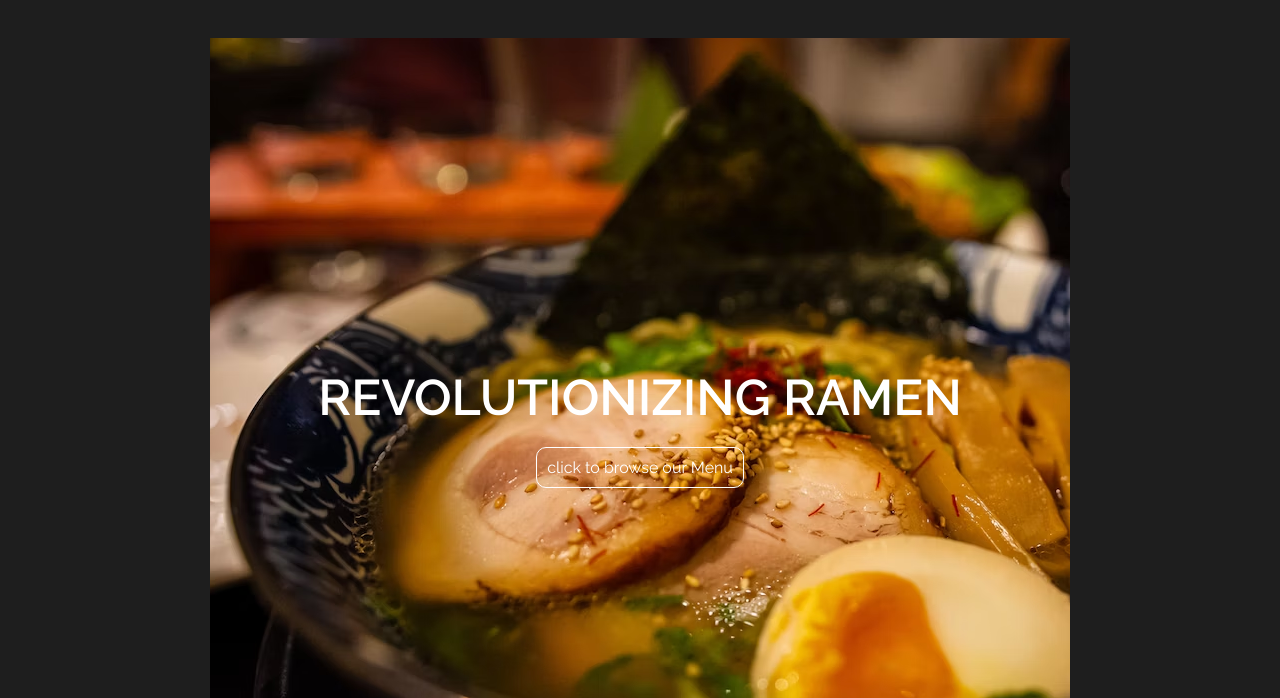
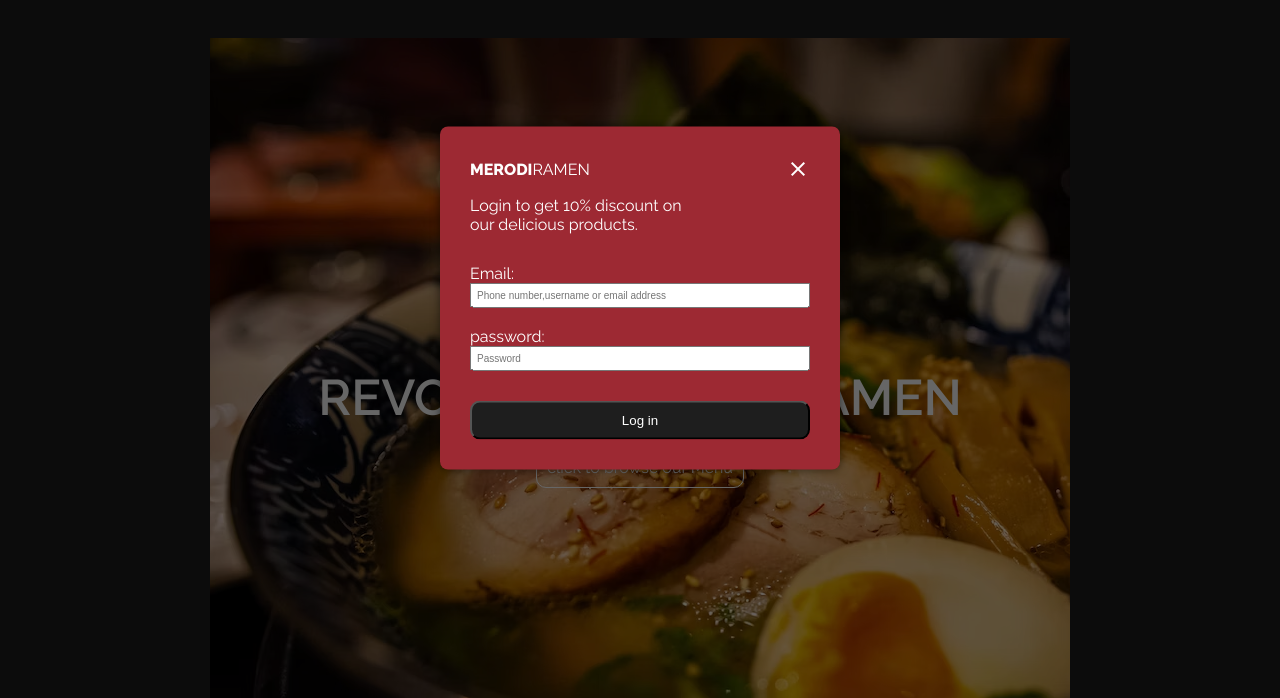
Before and after one commit to mammod2/web-assignment, a plain HTML site: page html/index.html in a window 1280 px wide. Shown: the part 102-800 px from the top of the page. Drawn offline with nearby package versions, Linux system fonts and the light colour scheme.

Commit message:
Added login pop up

```diff
--- a/css/index.css
+++ b/css/index.css
@@ -21,6 +21,73 @@ section{
         margin-inline: 20px;
         border-bottom: 2px solid #FFFFFF;
 }
+/* Your existing CSS styles */
+
+/* Style for the backdrop */
+.backdrop {
+    position: fixed;
+    top: 0;
+    left: 0;
+    width: 100%;
+    height: 100%;
+    background-color: rgba(0, 0, 0, 0.6); /* Semi-transparent black */
+    display: none;
+    z-index: 999; /* Higher z-index to overlay other elements */
+  }
+
+  /* Style for the login pop-up */
+  .login-popup {
+    position: fixed;
+    /* height: 50vh; */
+    width: 400px;
+    margin-bottom: 15px;
+    padding: 30px;
+    top: 50%;
+    left: 50%;
+    transform: translate(-50%, -50%);
+    background-color: #9D2933;
+    box-shadow: 0px 0px 10px rgba(0, 0, 0, 0.5);
+    border-radius: 8px;
+    display: none;
+    z-index: 1000; /* Higher z-index to be on top of the backdrop */
+  }
+
+  /* Style for the button to open the login pop-up */
+  .login-button {
+    cursor: pointer;
+  }
+
+  /* Style for the close button in the login pop-up */
+  .close-button {
+    cursor: pointer;
+    display: flex;
+    justify-content: space-between;
+    align-items: center;
+    margin-bottom: 15px;
+    /* z-index: 1000; */
+  }
+  form{
+    margin: 30px 0;
+  }
+  .submit{
+    margin-top: 30px;
+    width: 100%;
+    margin: auto;
+    background: #1e1e1e;
+    border-radius: 10px;
+    color: #FFFFFF;
+    padding: 10px;
+  }
+
+  input{
+    padding: 5px;
+    display: flex;
+    justify-content: space-between;
+    width: 100%;
+    font-size: x-small;
+  }
+  /* Your existing CSS styles */
+
 .heros-container{
     max-width: 940px;
     margin: auto;
--- /dev/null
+++ b/css/login.css
@@ -0,0 +1,136 @@
+html, body {
+    width: 100%;
+    height: 100%;
+    background: -webkit-linear-gradient(25deg, #FFBE0B, #FB5607, #FF006E, #8338EC, #3A86FF);
+
+    display: flex;
+    justify-content: center;
+    align-items: center;
+}
+
+* {
+    margin: 0;
+    padding: 0;
+    box-sizing: border-box;
+    border: none;
+    outline: none;
+}
+#content_container {
+    width: 30%;
+    height: 70%;
+}
+
+#form_container {
+    width: 100%;
+    height: 100%;
+
+    background-color: #370617;
+    box-shadow: 0 0 50px -20px #000;
+    border-radius: 2%;
+
+    overflow: hidden;
+}
+
+#form_header_container {
+    width: 100%;
+    height: 5%;
+
+    display: flex;
+    justify-content: center;
+    align-items: center;
+    float: left;
+
+    padding: 20px;
+    padding-bottom: 30px;
+    padding-top: 30px;
+
+    border-bottom: 1px solid transparent;
+    border-image: -webkit-linear-gradient(25deg, #FFBE0B, #FB5607, #FF006E, #8338EC, #3A86FF) 20;
+    background: #000;
+}
+
+#form_header {
+    display: inline-block;
+    font-size: 15px;
+    font-family: Bowlby One SC;
+    font-weight: 900;
+    text-transform: uppercase;
+    letter-spacing: 1px;
+
+
+    background: -webkit-linear-gradient(25deg, #FFBE0B, #FB5607, #FF006E, #8338EC, #3A86FF);
+      -webkit-background-clip: text;
+      -webkit-text-fill-color: transparent;
+}
+
+#form_content_container {
+    width: 100%;
+    height: 90%;
+
+    float: left;
+
+    display: flex;
+    justify-content: center;
+    align-items: center;
+
+    padding-top: 30px;
+}
+
+#form_content_inner_container {
+    width: 75%;
+    height: 100%;
+
+    float: left;
+
+}
+
+input {
+    width: 100%;
+    height: 40px;
+
+    padding-left: 10px;
+    margin-bottom: 20px;
+
+    background: #000;
+    font-family: Montserrat;
+    font-weight: 500;
+    color: #fff;
+    font-size: 12px;
+
+    border-bottom: 2px solid transparent;
+    border-top-left-radius: 2%;
+    border-top-right-radius: 2%;
+    border-image: -webkit-linear-gradient(25deg, #FFBE0B, #FB5607, #FF006E, #8338EC, #3A86FF) 1;
+}
+
+#button_container {
+    width: 100%;
+    height: 10%;
+
+    background-image: linear-gradient(80deg, #FFBE0B, #FB5607 50%, #FF006E 50%, #8338EC);
+    color: #fff;
+
+    float: left;
+
+    margin-top: 5px;
+}
+
+#button_container button {
+    width: 50%;
+    height: 100%;
+    float: left;
+
+    background: transparent;
+    color: inherit;
+
+    font-family: Montserrat;
+    letter-spacing: 1px;
+    font-weight: 900;
+    font-size: 12px;
+
+    cursor: pointer;
+
+    display: flex;
+    justify-content: center;
+    align-items: center;
+}
--- a/html/index.html
+++ b/html/index.html
@@ -50,6 +50,25 @@
         </div>
     </nav>
     <div class="heros-container">
+        <div class="backdrop" id="backdrop"></div>
+
+  <!-- Login Pop-up -->
+            <div class="login-popup" id="loginPopup">
+                <div class="close-button" onclick="closeLoginPopup()">
+                    <span><strong>MERODI</strong>RAMEN</span>
+                    <span class="material-symbols-outlined">close</span>
+                </div>
+                <div class="login-container">
+                    <span>Login to get 10% discount on <br> our delicious products.</span>
+                    <form>
+                            <span>Email:</span>
+                             <input type="email" placeholder="Phone number,username or email address"><br>
+                             <span>  password:</span>
+                       <input type="password" placeholder="Password">
+                    </form>
+                    <button type="submit" class="submit">Log in</button>
+                </div>
+            </div>
         <section>
 
             <div class="hero1-container" >
@@ -108,4 +127,31 @@
         </div>
 </footer>
 </body>
+<script>
+    window.onload = function () {
+      openLoginPopup();
+    };
+    window.onload = function () {
+    const hasShownLoginPopup = localStorage.getItem('hasShownLoginPopup');
+
+    if (!hasShownLoginPopup) {
+        openLoginPopup();
+      localStorage.setItem('hasShownLoginPopup', 'true');
+    }
+  };
+
+    function openLoginPopup() {
+      const backdrop = document.getElementById('backdrop');
+      const loginPopup = document.getElementById('loginPopup');
+      backdrop.style.display = 'block';
+      loginPopup.style.display = 'block';
+    }
+
+    function closeLoginPopup() {
+      const backdrop = document.getElementById('backdrop');
+      const loginPopup = document.getElementById('loginPopup');
+      backdrop.style.display = 'none';
+      loginPopup.style.display = 'none';
+    }
+  </script>
 </html>
```
Also changed, not shown: html/test.html (added, +73 -0 lines).
